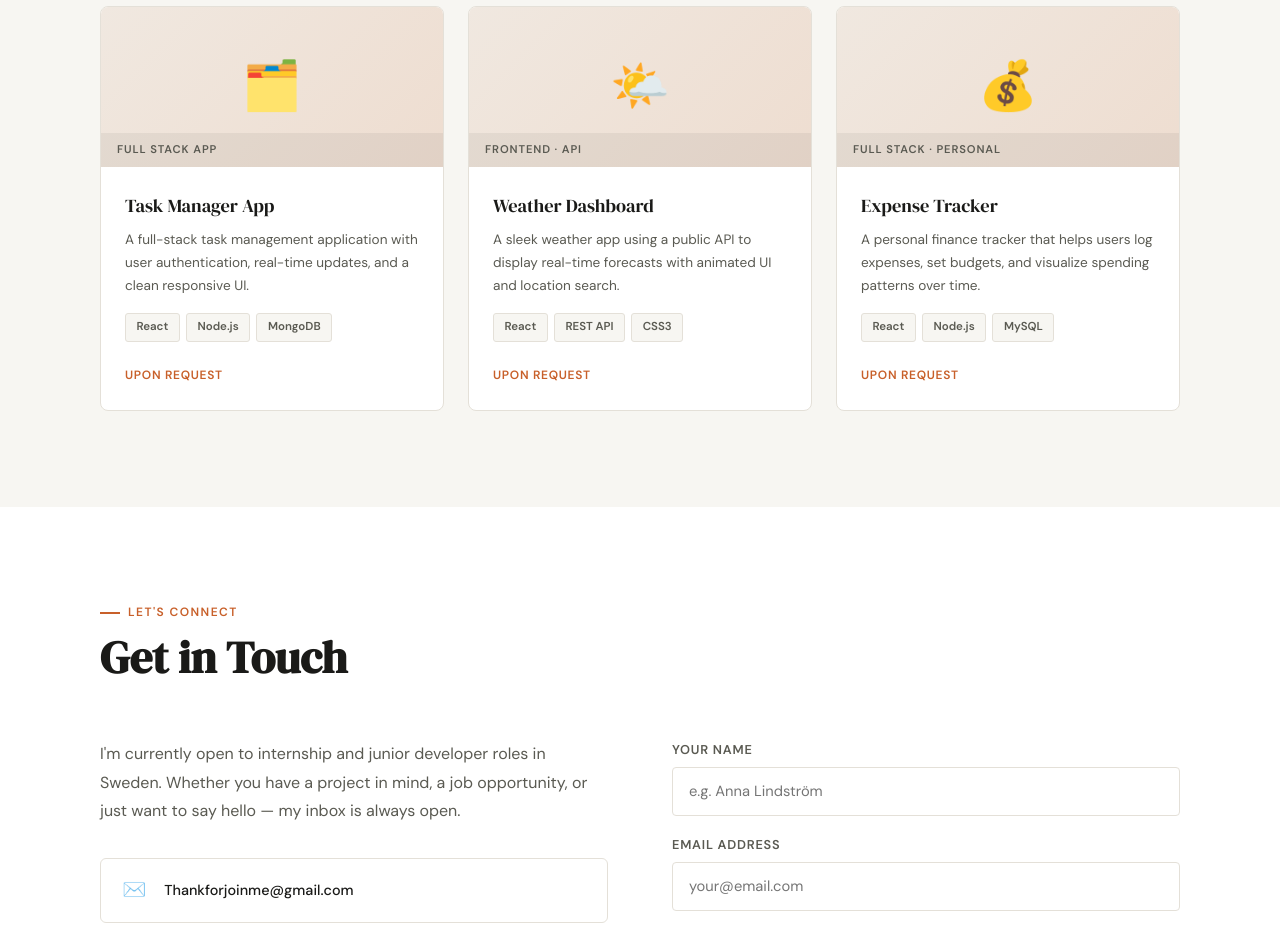
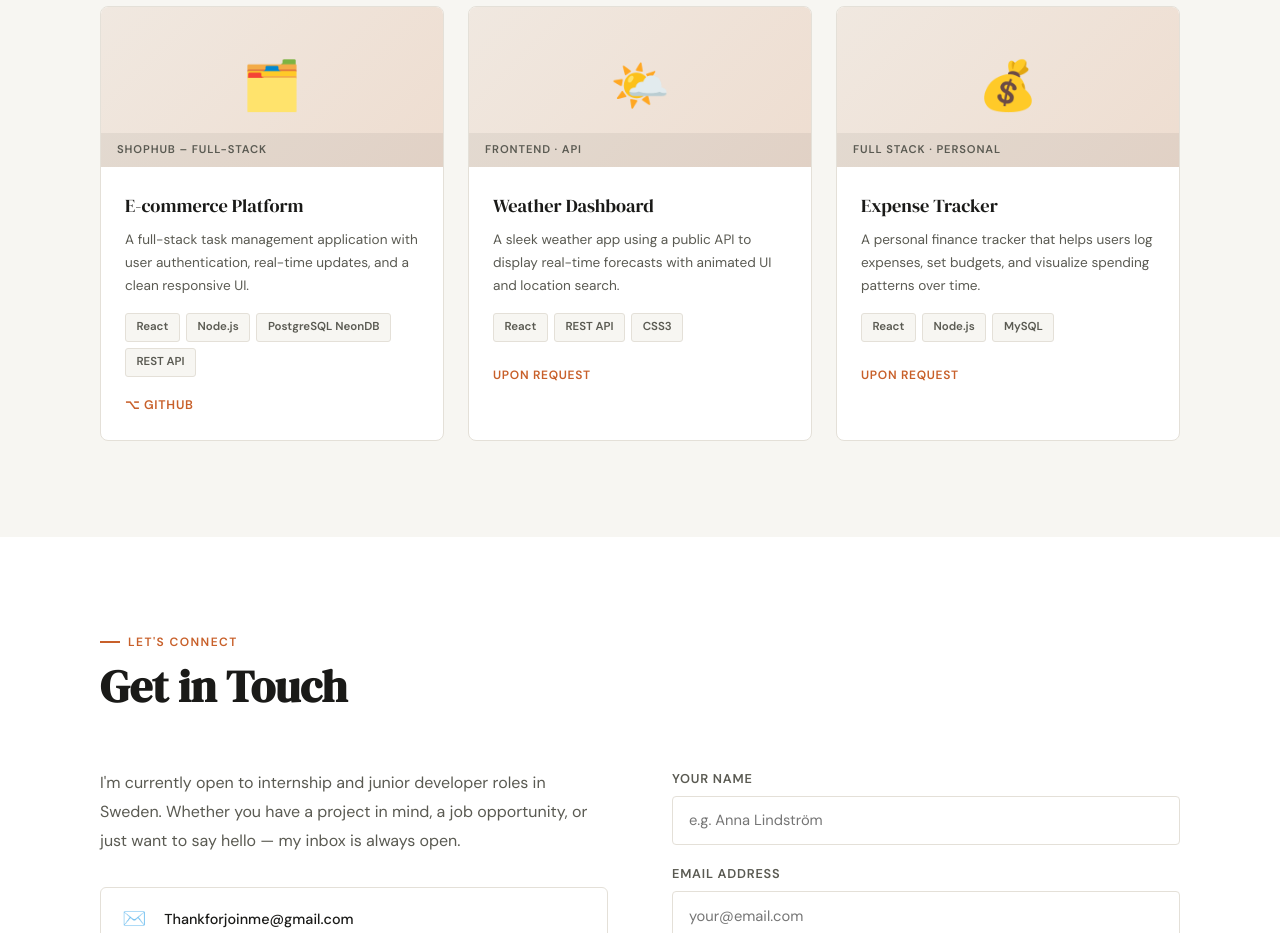
Before and after one commit to Rehaniq/rehan-portfolio, a React (Vite) app: page / in a window 1280 px wide. Shown: the part 3660-4593 px from the top of the page. Built offline with nearby package versions, Linux system fonts and the light colour scheme.

Commit message:
Add Link

```diff
--- a/src/data/portfolioData.js
+++ b/src/data/portfolioData.js
@@ -91,12 +91,12 @@ export const education = [
 export const projects = [
   {
     emoji: "🗂️",
-    label: "Full Stack App",
-    title: "Task Manager App",
+    label: "ShopHub – Full-Stack",
+    title: "E-commerce Platform",
     desc: "A full-stack task management application with user authentication, real-time updates, and a clean responsive UI.",
-    tags: ["React", "Node.js", "MongoDB"],
+    tags: ["React", "Node.js", "PostgreSQL NeonDB", "REST API"],
     demo: null,
-    github: null,
+    github: " https://github.com/Rehaniq/shophub",
   },
   {
     emoji: "🌤️",
```
Also changed, not shown: 3 other files (tests, documents, lock files or other folders).
